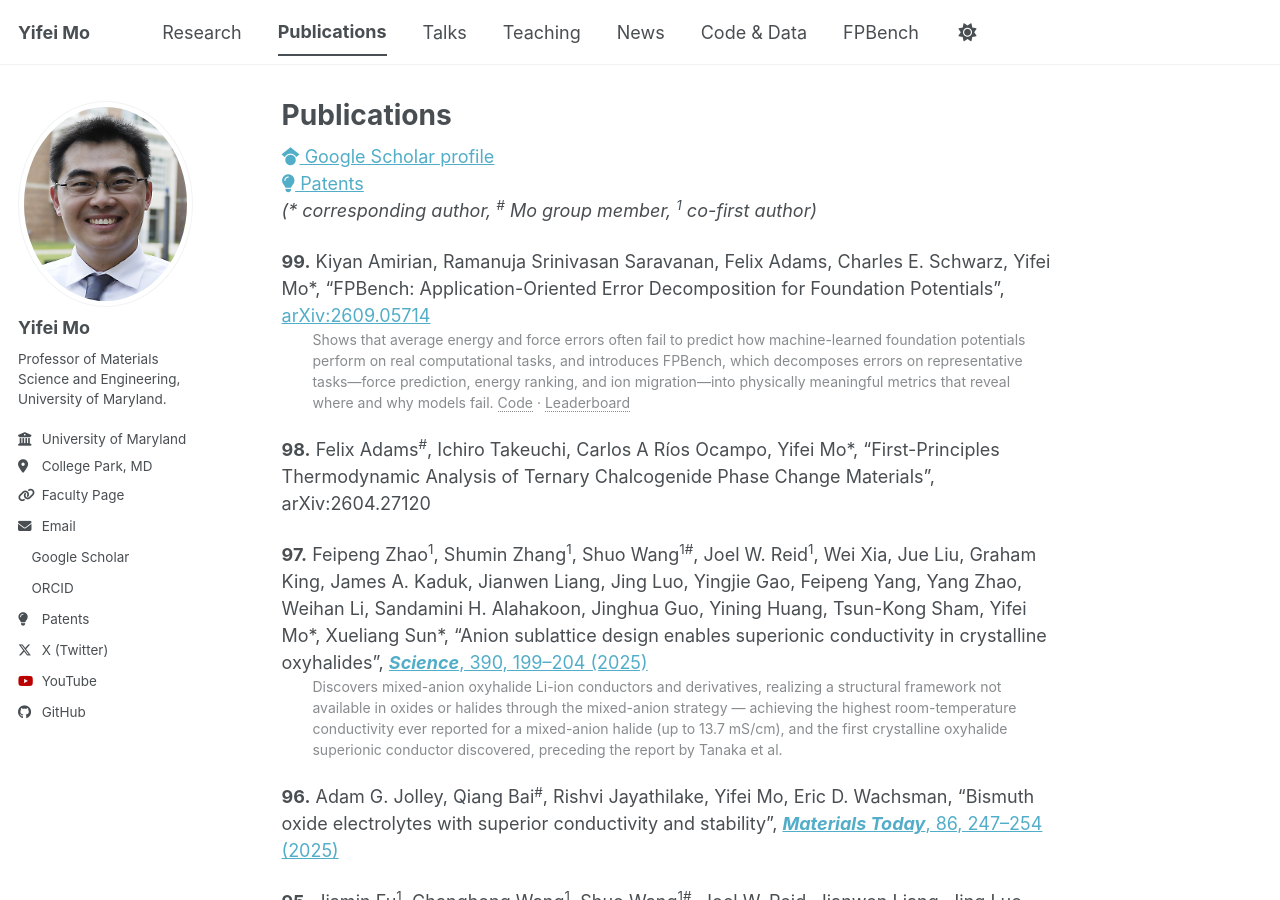
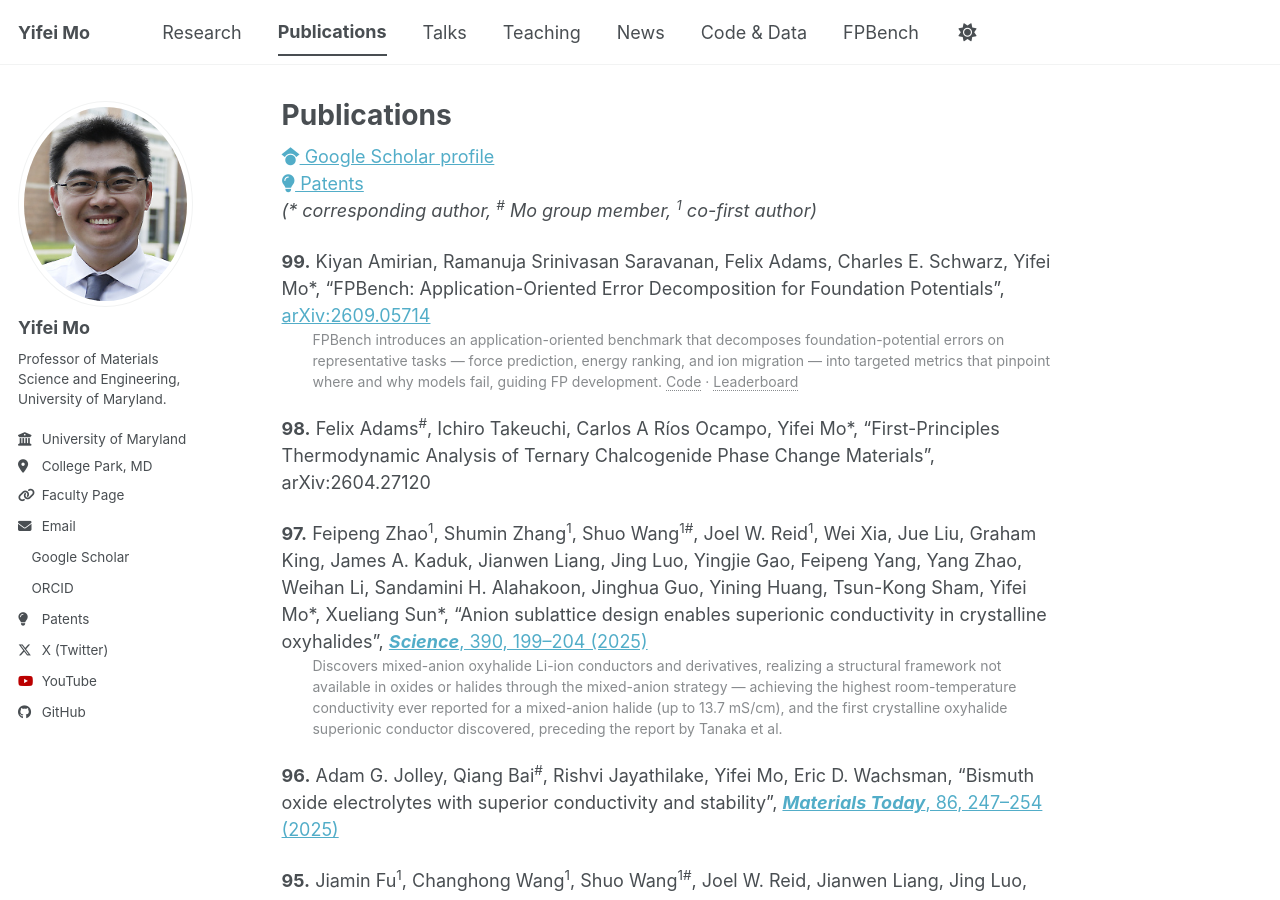
Before and after one commit to yifeimo/yifeimo.github.io, a Jekyll site: the page built from _pages/publications.md, in a window 1280 px wide and 900 px high. Built offline with Jekyll 4.4.1, drawn with Linux system fonts in a browser that asks for light colours; a style sheet for code colours, icons or effects is not loaded.

Commit message:
Rewrite entry 99 description based on updated abstract
Co-Authored-By: Claude Sonnet 5 <noreply@anthropic.com>

```diff
--- a/_pages/publications.md
+++ b/_pages/publications.md
@@ -14,7 +14,7 @@ author_profile: true
 *(\* corresponding author, <sup>#</sup> Mo group member, <sup>1</sup> co-first author)*
 
 **99.** Kiyan Amirian, Ramanuja Srinivasan Saravanan, Felix Adams, Charles E. Schwarz, Yifei Mo\*, "FPBench: Application-Oriented Error Decomposition for Foundation Potentials", [arXiv:2609.05714](https://arxiv.org/abs/2609.05714)
-<br><span class="citation" style="display: block; margin-left: 2.2em;">Shows that average energy and force errors often fail to predict how machine-learned foundation potentials perform on real computational tasks, and introduces FPBench, which decomposes errors on representative tasks—force prediction, energy ranking, and ion migration—into physically meaningful metrics that reveal where and why models fail. [Code](https://github.com/mogroupumd/FPBench) · [Leaderboard](https://mogroupumd.github.io/FPBench/)</span>
+<br><span class="citation" style="display: block; margin-left: 2.2em;">FPBench introduces an application-oriented benchmark that decomposes foundation-potential errors on representative tasks — force prediction, energy ranking, and ion migration — into targeted metrics that pinpoint where and why models fail, guiding FP development. [Code](https://github.com/mogroupumd/FPBench) · [Leaderboard](https://mogroupumd.github.io/FPBench/)</span>
 
 **98.** Felix Adams<sup>#</sup>, Ichiro Takeuchi, Carlos A Ríos Ocampo, Yifei Mo\*, "First-Principles Thermodynamic Analysis of Ternary Chalcogenide Phase Change Materials", arXiv:2604.27120
 
```
